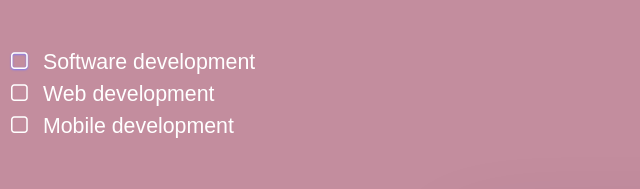
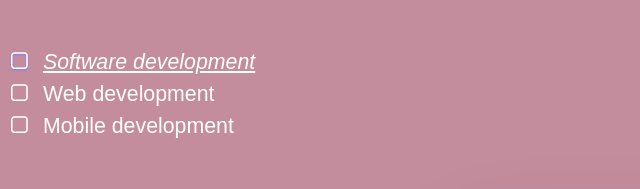
Before and after one commit to Ratelif/testing, a plain HTML site: page index.html in a window 1280 px wide. In both pictures the pointer is over the element "Software development". Shown: the top 189 px of the page, 0-640 px from the left. Drawn offline with Linux system fonts and the light colour scheme.

Commit message:
add to input nice hover effect

```diff
--- a/style.css
+++ b/style.css
@@ -27,6 +27,11 @@ body {
  input[type="checkbox"]+span {
     font: 16pt sans-serif;
     color: white;
+ }
+
+ input[type="checkbox"]+span:hover {
+   font-style: italic;
+   text-decoration: underline;
  }
 
  input[type="checkbox"]+span:before {
```
